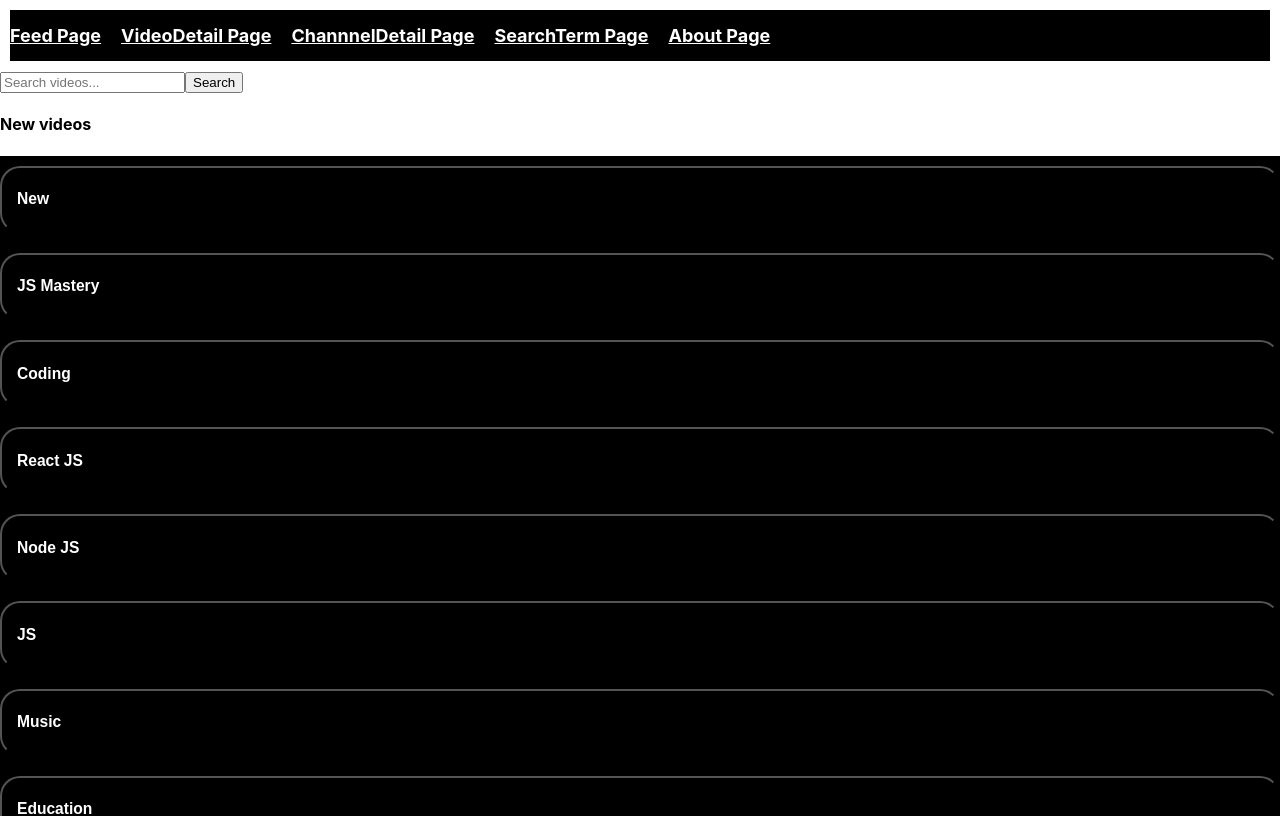
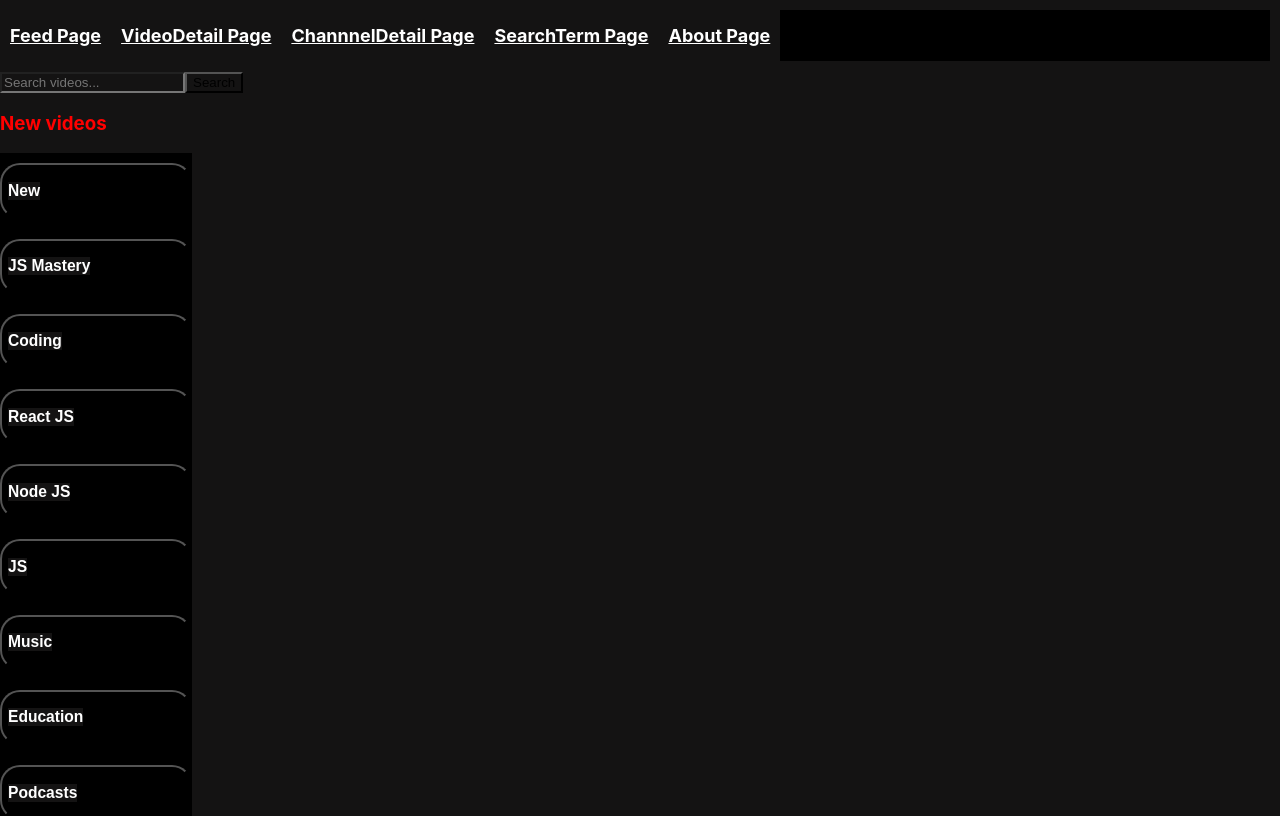
Before and after one commit to Karthi0505/fita_batch1_youtube_api, a React (Create React App) app: page / in a window 1280 px wide. Shown: the top 816 px of the page. Built offline with nearby package versions, Linux system fonts and the light colour scheme; no server answers.

Commit message:
Dhanusha -  Created and Modified CSS For Sidebar and its related components

```diff
--- a/src/App.css
+++ b/src/App.css
@@ -1,3 +1,6 @@
+* {
+  background-color: rgb(20, 19, 19);
+}
 .header-d-flex{
   display: flex;
 
--- /dev/null
+++ b/src/Components/Feed.css
@@ -0,0 +1,6 @@
+.videos-title {
+    color: red;
+}
+.copyright {
+    color: red;
+}
--- a/src/Components/SideBar.js
+++ b/src/Components/SideBar.js
@@ -1,4 +1,4 @@
-import React from 'react'
+import React from 'react';
 import { categories } from '../utils/constant';
 import './Sidebar.css';
 
@@ -6,8 +6,6 @@ const SideBar = ({selectedCategory, setSelectedCategory}) => {
 
   return (
     <div className='categories-container'>
-
-      {/* {selectedCategory} <h3> videos </h3> */}
 
       {categories.map((category) => (
 
--- a/src/Components/Sidebar.css
+++ b/src/Components/Sidebar.css
@@ -5,19 +5,20 @@
     height:auto;
     background-color: black;
     color: white;
+    width: 15%;
+    border: 20px;
+    border-color: white;
 }
 .category-btn {
-    font-weight: bold !important;
+    font-weight: bold;
     color: white;
     display: flex;
     align-items: center;
-    justify-content: start;
     cursor: pointer;
     background: transparent;
-    padding: 7px 15px;
     margin: 10px 0px;
     border-radius: 20px;
-    transition: all 0.3s ease;
+    position:static;
 }
 .category-btn:hover {
     background-color: #FC1503;
--- a/src/components/Feed.js
+++ b/src/components/Feed.js
@@ -1,6 +1,7 @@
 import React, { useEffect, useState } from "react";
 import Videos from './Videos.js';
 import SideBar from './SideBar.js';
+import './Feed.css';
 
 const BASE_URL = 'https://youtube-v31.p.rapidapi.com';
 const options = {
@@ -31,9 +32,9 @@ const Feed = () => {
   return (
     <div className="feed-container">
 
-       <h4 className="videos-title">
+       <h3 className="videos-title">
          {selectedCategory} <span className="highlight-color">videos</span>
-       </h4>
+       </h3>
 
         <SideBar selectedCategory={selectedCategory} setSelectedCategory={setSelectedCategory} />
 
```
